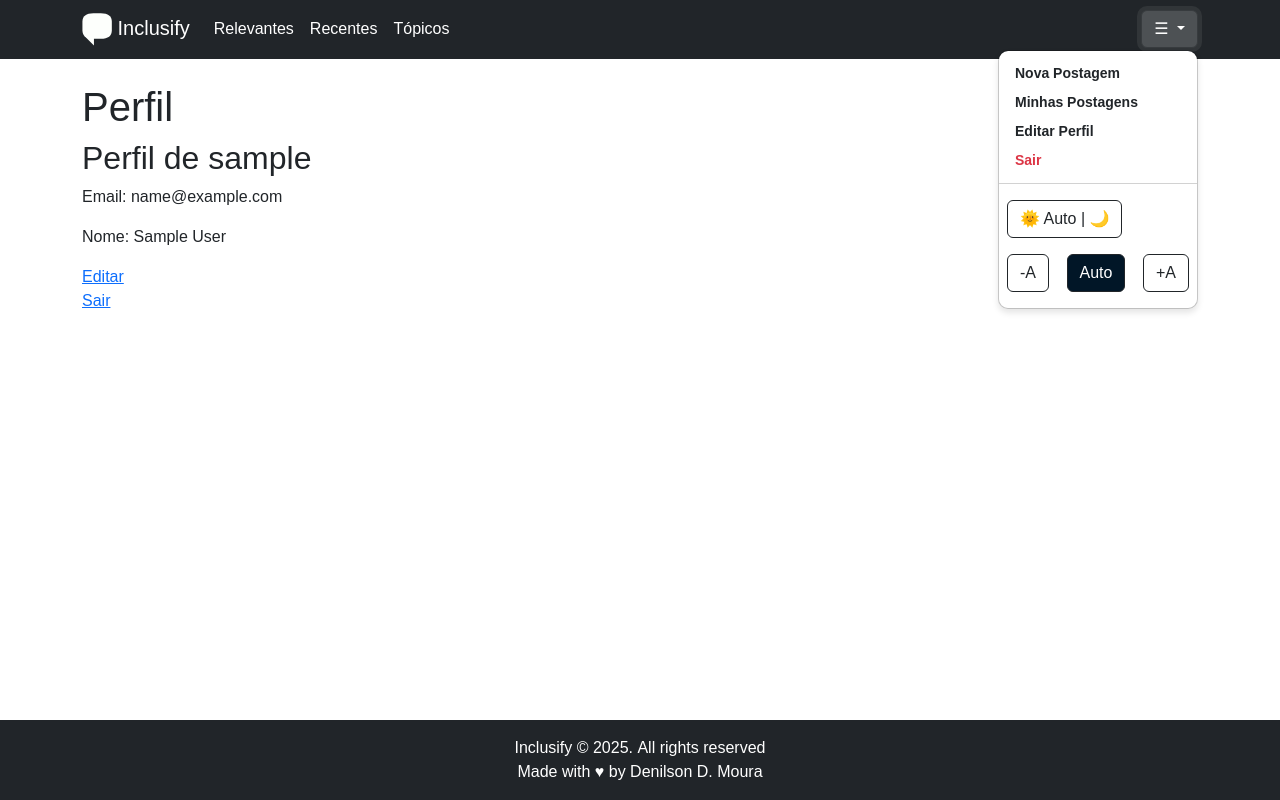
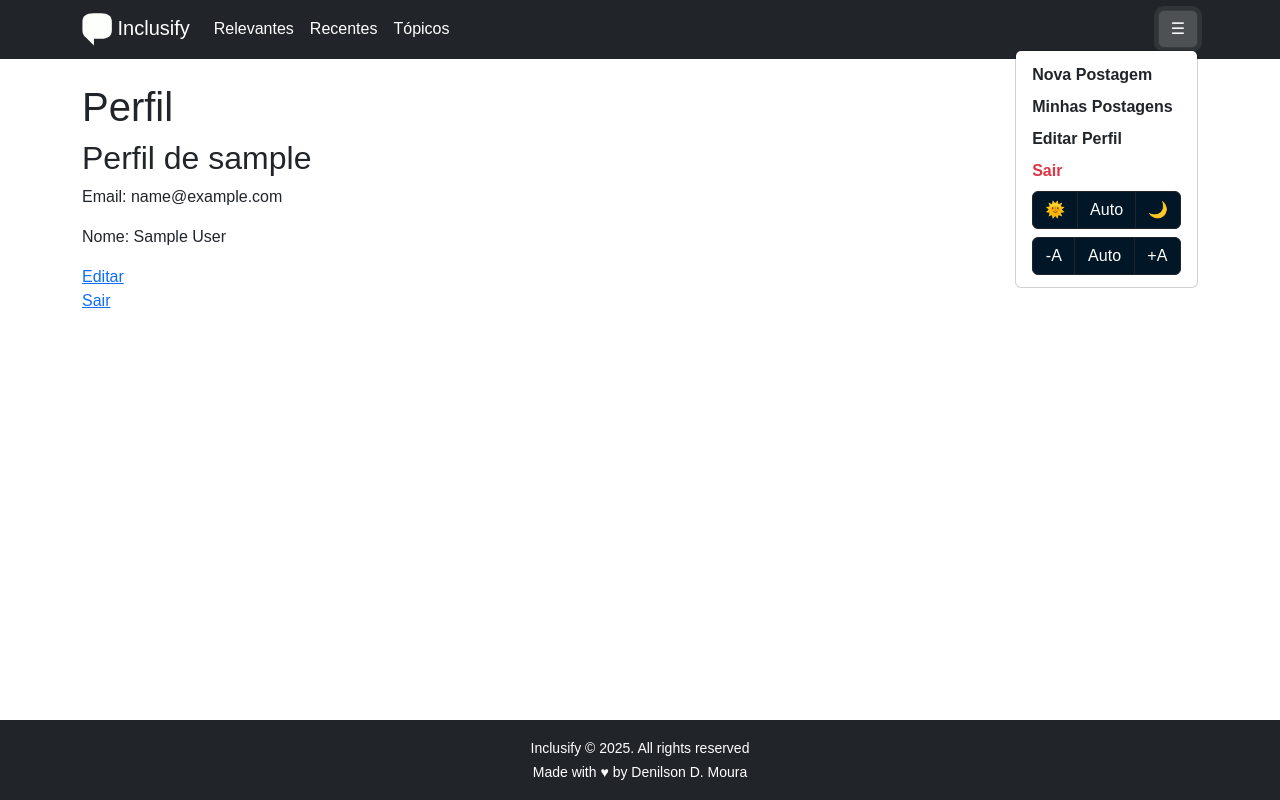
Before and after one commit to denilsondmoura/inclusify, a Django app: page /accounts/profile in a window 1280 px wide, after a click that opens the changed part. Run offline with Django 5.2, Linux system fonts and the light colour scheme; the visitor is signed in with stand-in values (Sample User, id 1); some web fonts are replaced.

Commit message:
Ajustes de responsividade da navbar

```diff
--- a/apps/core/templates/base.html
+++ b/apps/core/templates/base.html
@@ -15,21 +15,9 @@
     body {
       font-family: 'ADLaM Display', sans-serif;
     }
-    .dropdown-menu {
-      min-width: 200px;
-      background-color: white;
-      border-radius: 10px;
-      box-shadow: 0px 4px 6px rgba(0, 0, 0, 0.1);
+    .dropdown-toggle::after {
+      display: none;
     }
-
-    .dropdown-item {
-      font-size: 14px;
-    }
-
-    .dropdown-item:hover {
-      background-color: #f8f9fa;
-    }
-
     .btn-dark {
       background-color: #011627;
       color: white;
@@ -38,14 +26,14 @@
 </head>
 <body class="d-flex flex-column min-vh-100">
   <header>
-    <nav class="navbar navbar-expand-lg navbar-light bg-dark">
+    <nav class="navbar navbar-expand-lg navbar-dark bg-dark">
       <div class="container">
         <a class="navbar-brand text-white" href="{% url 'postagens_relevantes_list' %}">
           <img src="{% static 'img/logo.svg'%}" width="30" alt="Logo do Inclusify"/> Inclusify
         </a>
-        <button class="navbar-toggler" type="button" data-toggle="collapse" data-target="#navbarNav"
+        <button class="navbar-toggler" type="button" data-bs-toggle="collapse" data-bs-target="#navbarNav"
             aria-controls="navbarNav" aria-expanded="false" aria-label="Alternar navegação">
-            <span class="navbar-toggler-icon"></span>
+            <span class="navbar-toggler-icon text-white"></span>
         </button>
         <div class="collapse navbar-collapse float-right" id="navbarNav">
           <ul class="navbar-nav me-auto">
@@ -60,6 +48,8 @@
               </li>
           </ul>
           {% if user.is_authenticated %}
+            <!-- Exibe o dropdown em telas médias ou maiores -->
+            <div class="d-none d-lg-block">
               <div class="dropdown">
                 <button class="btn btn-dark dropdown-toggle" type="button" id="dropdownMenuButton" data-bs-toggle="dropdown" aria-expanded="false">
                   ☰
@@ -78,23 +68,64 @@
                     <a class="dropdown-item text-danger" href="{% url 'accounts:logout' %}"><strong>Sair</strong></a>
                   </li>
                   <li>
-                  <div class="dropdown-divider"></div>
+                    <div class="dropdown-item btn-group" role="group" aria-label="Grupo de botões para alterar a paleta de cores do site">
+                      <button type="button" class="btn btn-dark" onclick="toggleTheme()">🌞</button>
+                      <button type="button" class="btn btn-dark" onclick="toggleTheme()">Auto</button>
+                      <button type="button" class="btn btn-dark" onclick="toggleTheme()">🌙</button>
+                    </div>
                   </li>
-                <div class="d-flex justify-content-between align-items-center p-2">
-                  <button class="btn btn-outline-dark" onclick="toggleTheme()">
-                      🌞 Auto | 🌙
-                  </button>
+                  <li>
+                    <div class="dropdown-item btn-group" role="group" aria-label="Grupo de botões para alterar o tamanho da fonte do site">
+                      <button type="button" class="btn btn-dark">-A</button>
+                      <button type="button" class="btn btn-dark">Auto</button>
+                      <button type="button" class="btn btn-dark">+A</button>
                     </div>
-                <div class="d-flex justify-content-between align-items-center p-2">
-                  <button class="btn btn-outline-dark">-A</button>
-                  <button class="btn btn-dark">Auto</button>
-                  <button class="btn btn-outline-dark">+A</button>
+                  </li>
+                </ul>
               </div>
+            </div>
+
+            <!-- Exibe a listagem simples em telas pequenas -->
+            <div class="d-lg-none">
+              <ul class="navbar-nav">
+                <li class="nav-item">
+                  <a class="nav-link text-white" href="{% url 'postagem_create' %}">Nova Postagem</a>
+                </li>
+                <li class="nav-item">
+                  <a class="nav-link text-white" href="{% url 'accounts:profile_detail' %}">Minhas Postagens</a>
+                </li>
+                <li class="nav-item">
+                  <a class="nav-link text-white" href="{% url 'accounts:profile_edit' %}">Editar Perfil</a>
+                </li>
+                <li class="nav-item">
+                  <a class="nav-link text-danger" href="{% url 'accounts:logout' %}">Sair</a>
+                </li>
+                <li class="nav-item">
+                  <div class="btn-group" role="group" aria-label="Grupo de botões para alterar a paleta de cores do site">
+                    <button type="button" class="btn btn-dark" onclick="toggleTheme()">🌞</button>
+                    <button type="button" class="btn btn-dark" onclick="toggleTheme()">Auto</button>
+                    <button type="button" class="btn btn-dark" onclick="toggleTheme()">🌙</button>
+                  </div>
+                </li>
+
+                <li class="nav-item">
+                  <div class="btn-group" role="group" aria-label="Grupo de botões para alterar o tamanho da fonte do site">
+                    <button type="button" class="btn btn-dark">-A</button>
+                    <button type="button" class="btn btn-dark">Auto</button>
+                    <button type="button" class="btn btn-dark">+A</button>
+                  </div>
+                </li>
               </ul>
             </div>
           {% else %}
-            <a class="nav-link text-white mx-2" href="{% url 'accounts:login' %}">Logar</a>
-            <a class="nav-link text-white mx-2" href="{% url 'accounts:register' %}">Registrar-se</a>
+            <ul class="navbar-nav">
+              <li class="nav-item">
+                <a class="nav-link text-white" href="{% url 'accounts:login' %}">Logar</a>
+              </li>
+              <li class="nav-item">
+                <a class="nav-link text-white" href="{% url 'accounts:register' %}">Registrar-se</a>
+              </li>
+            </ul>
           {% endif %}
         </div>
       </div>
@@ -108,8 +139,8 @@
 
   <footer class="bg-dark py-3 mt-auto">
     <div class="container text-center">
-      <span class="text-white">Inclusify &copy; 2025. All rights reserved</span><br>
-      <span class="text-white">Made with &#9829; by Denilson D. Moura</span>
+      <span class="text-white"><small>Inclusify &copy; 2025. All rights reserved</small></span><br>
+      <span class="text-white"><small>Made with &#9829; by Denilson D. Moura</small></span>
     </div>
   </footer>
 
```
Lines whose indentation alone changed are shown as unchanged.
